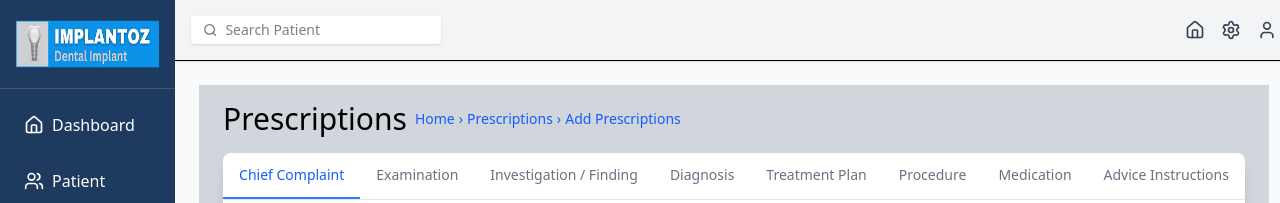
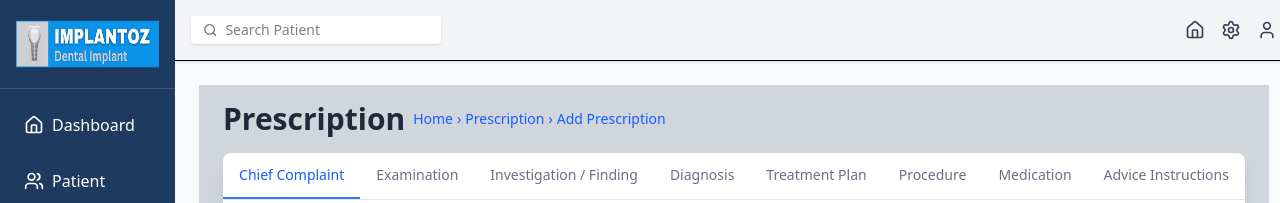
Before and after one commit to Virtualsphere/implantoz-frontend, a React (Vite) app: page /prescription/form in a window 1280 px wide. Shown: the top 203 px of the page. Built offline with nearby package versions, Linux system fonts and the light colour scheme.

Commit message:
Update PrescriptionForm.jsx

```diff
--- a/src/Pages/PrescriptionForm.jsx
+++ b/src/Pages/PrescriptionForm.jsx
@@ -1607,18 +1607,25 @@ const PrescriptionForm = () => {
   return (
   <div className="bg-gray-300 min-h-screen flex flex-col">
     {/* Header Section */}
-    <div className="bg-gray-300 px-6 py-4">
-      <div className="flex items-center space-x-2">
-        <h1 className="text-3xl font-normal text-black">Prescriptions</h1>
-        <div className="flex items-center text-sm text-blue-600">
-          <span onClick={() => navigate("/prescription")} className="hover:underline cursor-pointer">Home</span>
-          <span className="mx-1">›</span>
-          <span>Prescriptions</span>
-          <span className="mx-1">›</span>
-          <span>Add Prescriptions</span>
+    <header className="px-6 py-4">
+        <div className="flex flex-col sm:flex-row sm:items-center space-x-2">
+          <h1 className="text-2xl sm:text-3xl font-semibold text-gray-800">
+            Prescription
+          </h1>
+          <nav className="text-sm text-blue-600 flex flex-wrap gap-1">
+            <span
+              onClick={() => navigate("/prescription")}
+              className="hover:underline cursor-pointer"
+            >
+              Home
+            </span>
+            <span>›</span>
+            <span>Prescription</span>
+            <span>›</span>
+            <span>Add Prescription</span>
+          </nav>
         </div>
-      </div>
-    </div>
+      </header>
 
     {/* Main Content Card */}
     <div className="px-6 pb-6 flex-1 overflow-y-auto">
```
